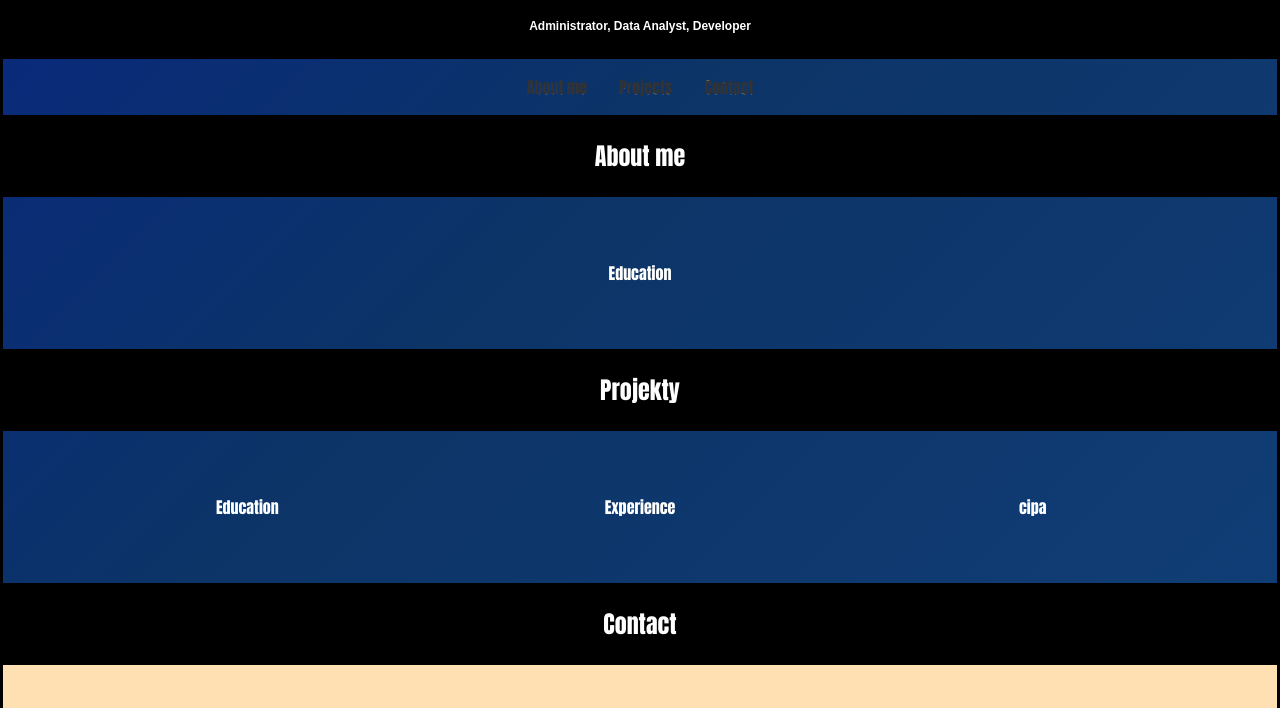
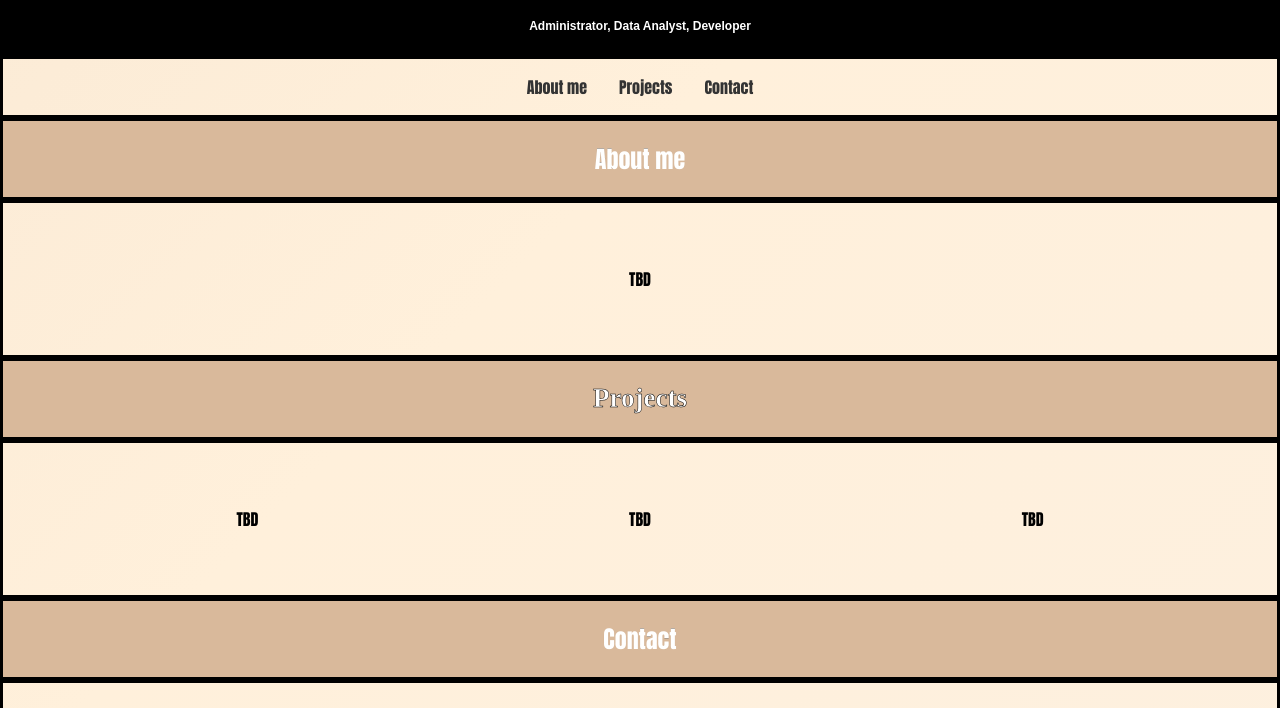
Before and after one commit to Tatraa/kacpertatrocki.github.io, a plain HTML site: page index.html in a window 1280 px wide. Shown: the part 92-800 px from the top of the page. Drawn offline with Linux system fonts and the light colour scheme.

Commit message:
Background change

```diff
--- a/index.html
+++ b/index.html
@@ -25,17 +25,17 @@
 </section>
 
 <section id="about-me" class="about-me">
-    <p>Education</p>
+    <p>TBD</p>
 </section>
 
 <section id="projects-2" class="projects-2">
-    <h2>Projekty</h2>
+    <h2>Projects</h2>
 </section>
 
 <section id="projects" class="projects">
-    <p>Education</p>
-    <p>Experience</p>
-    <p>cipa</p>
+    <p>TBD</p>
+    <p>TBD</p>
+    <p>TBD</p>
 </section>
 
 <section id="social-media-2" class="social-media-2 transition-section">
--- a/src/styles.css
+++ b/src/styles.css
@@ -4,7 +4,7 @@ body {
     padding: 0;
     box-sizing: border-box;
     text-align: center;
-    background: linear-gradient(-45deg, #1C539A, #0C3467, mediumblue, midnightblue);
+    background: linear-gradient(-45deg, #faf0e6, #fff0db, #eed9c4, #e4d5b7);
     background-size: 500% 500%;
     animation: gradient 15s ease infinite;
 }
@@ -64,19 +64,24 @@ section {
 
 .about-me2{
     color: white;
-    background: black;
+    border: solid #000000;
+    background: #d9b99b;
     padding: 0.1px;
+    font-size: medium;
+    -webkit-text-stroke: 0.01px black;
 }
 
 .about-me {
-    color: white;
+    color: black;
     border: solid #000000;
     animation: gradient 15s ease infinite;
+    -webkit-text-stroke: 0.01px black;
 }
 
 #projects {
     display: flex;
     flex-direction: row;
+
 }
 
 #projects p {
@@ -86,26 +91,33 @@ section {
 
 .projects-2 {
     color: white;
-    background: black;
+    font-family: "OCR A Extended";
+    font-size: large;
+    border: solid #000000;
+    background: #d9b99b;
     padding: 0.1px;
+    -webkit-text-stroke: 0.5px black;
 }
 
 .projects {
     border: solid #000000;
     animation: gradient 15s ease infinite;
-    color: white;
+    color: black;
+    -webkit-text-stroke: 0.01px black;
 }
 
 .social-media-2 {
+    border: solid #000000;
     color: white;
-    background: black;
+    background: #d9b99b;
     padding: 0.1px;
+    -webkit-text-stroke: 0.01px black;
 }
 
 .social-media {
-    background-color: #ffe0b2;
     border: solid #000000;
     text-align: center;
+    -webkit-text-stroke: 0.01px black;
 }
 
 footer {
```
